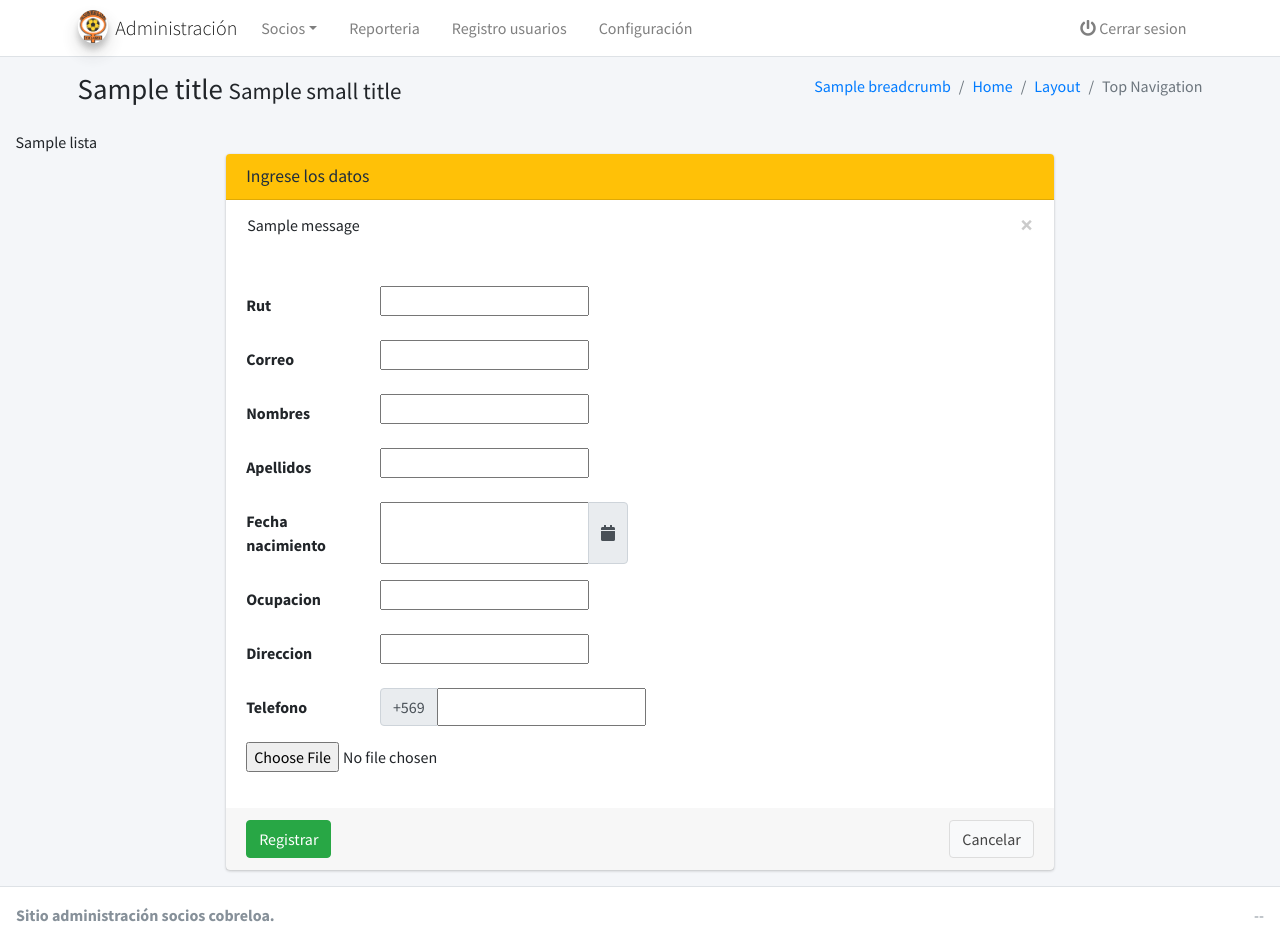
After one commit to elianv/cobreloa, a Django app: template socios/templates/registro_socios.html in a window 1280 px wide. The commit adds this page. Run offline with Django 3.2, Linux system fonts and the light colour scheme; the template is opened without the code that fills it: most values are stand-ins (such as "Sample title", 1, 10 or a date in 2020); one stand-in notice (Sample message) is shown; form fields are guessed from the names that the template uses; some libraries are stand-ins or nearby versions.

Commit message:
creacion socio y cuotas

```diff
--- a/admin_site/urls.py
+++ b/admin_site/urls.py
@@ -5,5 +5,8 @@ urlpatterns = [
     path('', views.login_view, name='login' ),
     path('login', views.login_view, name='login_view' ),
     path('main', views.index, name='main'),
-    path('logout', views.logout_view, name='logout')
+    path('logout', views.logout_view, name='logout'),
+    path('crear_socio', views.crear_socio, name='crear_socio'),
+    path('listar_socios', views.listar_socios, name='listar_socios'),
+    path('listar_socios_ajax', views.listar_socios_ajax, name='listar_socios_ajax'),
 ]
--- /dev/null
+++ b/socios/templates/registro_socios.html
@@ -0,0 +1,167 @@
+
+{% extends "base_index.html" %}
+{% load static %}
+
+{% block style %}
+    <link rel="stylesheet" href="{% static 'plugins/tempusdominus-bootstrap-4/css/tempusdominus-bootstrap-4.min.css' %}">
+{% endblock %}
+
+{% block content %}
+
+    <div class="row">
+        <div class="col-md-2"></div>
+        <!-- left column -->
+        <div class="col-md-8">
+            <!-- Horizontal Form -->
+            <div class="card card-warning">
+                <div class="card-header">
+                <h3 class="card-title">Ingrese los datos</h3>
+                </div>
+                <!-- /.card-header -->
+                <!-- form start -->
+
+                {% include 'messages.html' %}
+                <form class="form-horizontal" method="POST" enctype="multipart/form-data">
+                    {% csrf_token %}
+                    <div class="card-body">
+                        {{ form.non_field_errors }}
+                        <div class="form-group row">
+                            <label for="{{ form.rut.id_for_label }}" class="col-sm-2 col-form-label">{{ form.rut.label}}</label>
+                            <div class="col-sm-10">
+                            {{ form.rut }}
+                            {% if form.rut.errors %}
+                                <p class="text-danger">{{ form.rut.errors|escape }}</p>
+                            {% endif %}
+                            </div>
+
+                        </div>
+
+                        <div class="form-group row">
+                            <label for="{{ form.correo.id_for_label }}" class="col-sm-2 col-form-label">{{ form.correo.label}}</label>
+                            <div class="col-sm-10">
+                            {{ form.correo }}
+                            {% if form.correo.errors %}
+                                <p class="text-danger">{{ form.correo.errors|escape }}</p>
+                            {% endif %}
+                            </div>
+                        </div>
+
+                        <div class="form-group row">
+                            <label for="{{ form.nombres.id_for_label }}" class="col-sm-2 col-form-label">{{ form.nombres.label}}</label>
+                            <div class="col-sm-10">
+                            {{ form.nombres }}
+                            {% if form.nombres.errors %}
+                                <p class="text-danger">{{ form.nombres.errors|escape }}</p>
+                            {% endif %}
+                            </div>
+                        </div>
+
+                        <div class="form-group row">
+                            <label for="{{ form.apellidos.id_for_label }}" class="col-sm-2 col-form-label">{{ form.apellidos.label}}</label>
+                            <div class="col-sm-10">
+                            {{ form.apellidos }}
+                            {% if form.apellidos.errors %}
+                                <p class="text-danger">{{ form.apellidos.errors|escape }}</p>
+                            {% endif %}
+                            </div>
+                        </div>
+
+                        <div class="form-group row">
+                            <label class="col-sm-2 col-form-label">{{ form.fecha_nacimiento.label }}</label>
+                            <div class="col-sm-10 input-group date" id="reservationdate" data-target-input="nearest">
+                                {{ form.fecha_nacimiento }}
+                                <div class="input-group-append" data-target="#reservationdate" data-toggle="datetimepicker">
+                                    <div class="input-group-text"><i class="fa fa-calendar"></i></div>
+                                </div>
+                                {% if form.fecha_nacimiento.errors %}
+                                    <p class="text-danger">{{ form.fecha_nacimiento.errors|escape }}</p>
+                                {% endif %}
+                            </div>
+                        </div>
+
+                        <div class="form-group row">
+                            <label for="{{ form.ocupacion.id_for_label }}" class="col-sm-2 col-form-label">{{ form.ocupacion.label }}</label>
+                            <div class="col-sm-10">
+                                {{ form.ocupacion }}
+                                {% if form.ocupacion.errors %}
+                                    <p class="text-danger">{{ form.ocupacion.errors|escape }}</p>
+                                {% endif %}
+                            </div>
+                        </div>
+
+                        <div class="form-group row">
+                            <label for="{{ form.direccion.id_for_label }}" class="col-sm-2 col-form-label">{{ form.direccion.label }}</label>
+                            <div class="col-sm-10">
+                                {{ form.direccion }}
+                                {% if form.direccion.errors %}
+                                    <p class="text-danger">{{ form.direccion.errors|escape }}</p>
+                                {% endif %}
+                            </div>
+                        </div>
+
+                        <div class="form-group row">
+                            <label for="{{ form.telefono.id_for_label }}" class="col-sm-2 col-form-label">{{ form.telefono.label }}</label>
+                            <div class="col-sm-10 input-group">
+                                <div class="input-group-prepend">
+                                    <span class="input-group-text">+569</span>
+                                </div>
+                                {{ form.telefono }}
+                                {% if form.telefono.errors %}
+                                    <p class="text-danger">{{ form.telefono.errors|escape }}</p>
+                                {% endif %}
+                            </div>
+                        </div>
+
+                        <div class="form-group row">
+
+                            <div class="col-sm-10 input-group">
+                                {{ form.foto }}
+                                {% if form.foto.errors %}
+                                    <p class="text-danger">{{ form.foto.errors|escape }}</p>
+                                {% endif %}
+                            </div>
+
+                        </div>
+
+
+                    </div>
+                    <!-- /.card-body -->
+                    <div class="card-footer">
+                        <button type="submit" class="btn btn-success">
+                            Registrar
+                        </button>
+                        <a href="#" class="btn btn-default float-right">Cancelar</a>
+                    </div>
+                    <!-- /.card-footer -->
+                </form>
+            </div>
+            <!-- /.card -->
+        </div>
+        <!--/.col (left) -->
+        <div class="col-md-2"></div>
+    </div>
+
+{% endblock %}
+
+{% block script %}
+
+    <!-- Datepicker  -->
+    <script>
+        $(function () {
+            //Timepicker
+            $('#timepicker').datetimepicker({
+            format: 'LT'
+            })
+
+            //Date picker
+            $('#reservationdate').datetimepicker({
+                format: 'L'
+            });
+        })
+
+    </script>
+
+    <script src="{% static 'plugins/moment/moment.min.js' %}"></script>
+    <script src="{% static 'plugins/tempusdominus-bootstrap-4/js/tempusdominus-bootstrap-4.min.js' %}"></script>
+
+{% endblock %}
--- a/templates/base_index.html
+++ b/templates/base_index.html
@@ -16,6 +16,9 @@ scratch. This page gets rid of all links and provides the needed markup only.
   <link rel="stylesheet" href="{% static 'plugins/fontawesome-free/css/all.min.css' %}">
   <!-- Theme style -->
   <link rel="stylesheet" href="{% static 'css/adminlte.min.css' %}">
+
+  {% block style %}{% endblock %}
+
 </head>
 <body class="hold-transition layout-top-nav">
 <div class="wrapper">
@@ -40,8 +43,8 @@ scratch. This page gets rid of all links and provides the needed markup only.
           <li class="nav-item dropdown">
             <a id="dropdownSubMenu1" href="#" data-toggle="dropdown" aria-haspopup="true" aria-expanded="false" class="nav-link dropdown-toggle">Socios</a>
             <ul aria-labelledby="dropdownSubMenu1" class="dropdown-menu border-0 shadow">
-              <li><a href="socios_tablas.html" class="dropdown-item">Socios</a></li>
-              <li><a href="#" class="dropdown-item">Nuevo socio</a></li>
+              <li><a href="{% url 'listar_socios' %}" class="dropdown-item">Socios</a></li>
+              <li><a href="{% url 'crear_socio' %}" class="dropdown-item">Nuevo socio</a></li>
 
              <!-- End Level two -->
             </ul>
@@ -59,6 +62,15 @@ scratch. This page gets rid of all links and provides the needed markup only.
         </ul>
       </div>
 
+      <!-- Right navbar links -->
+      <ul class="order-1 order-md-3 navbar-nav navbar-no-expand ml-auto">
+
+        <li class="nav-item">
+          <a class="nav-link" href="{% url 'logout' %}" role="button">
+            <i class="fas fa-power-off"></i> Cerrar sesion
+          </a>
+        </li>
+      </ul>
 
     </div>
   </nav>
@@ -91,9 +103,7 @@ scratch. This page gets rid of all links and provides the needed markup only.
 
     <!-- Main content -->
     <div class="content">
-      <div class="container">
-
-        <div class="row">
+      <div class="container-fluid">
 
           {% for l in lista %}
             {{ l }}
@@ -102,7 +112,6 @@ scratch. This page gets rid of all links and provides the needed markup only.
           {% block content %}
           {% endblock %}
 
-        </div>
         <!-- /.row -->
       </div><!-- /.container-fluid -->
     </div>
@@ -120,10 +129,10 @@ scratch. This page gets rid of all links and provides the needed markup only.
   <footer class="main-footer">
     <!-- To the right -->
     <div class="float-right d-none d-sm-inline">
-      Anything you want
+      --
     </div>
     <!-- Default to the left -->
-    <strong>Copyright &copy; 2014-2021 <a href="https://adminlte.io">AdminLTE.io</a>.</strong> All rights reserved.
+    <strong>Sitio administración socios cobreloa.</strong>
   </footer>
 </div>
 <!-- ./wrapper -->
@@ -136,6 +145,8 @@ scratch. This page gets rid of all links and provides the needed markup only.
 <script src={% static 'plugins/bootstrap/js/bootstrap.bundle.min.js' %}></script>
 <!-- AdminLTE App -->
 <script src={% static 'js/adminlte.min.js' %}></script>
-<!-- AdminLTE for demo purposes -->
+
+{% block script %} {% endblock %}
+
 </body>
 </html>
--- /dev/null
+++ b/templates/messages.html
@@ -0,0 +1,10 @@
+{% for message in messages %}
+    <div class="container-fluid p-0">
+        <div class="alert {{ message.tags }} alert-dismissible" role="alert" >
+            <button type="button" class="close" data-dismiss="alert" aria-label="Close">
+            <span aria-hidden="true">×</span>
+            </button>
+            {{ message }}
+    </div>
+    </div>
+{% endfor %}
```
Also changed, not shown: admin_site/views.py (+81 -1 lines), socios/forms.py (added, +32 -0 lines), socios/models.py (+90 -4 lines), socios/templates/listado_socios.html (added, +87 -0 lines), 1 other file.
